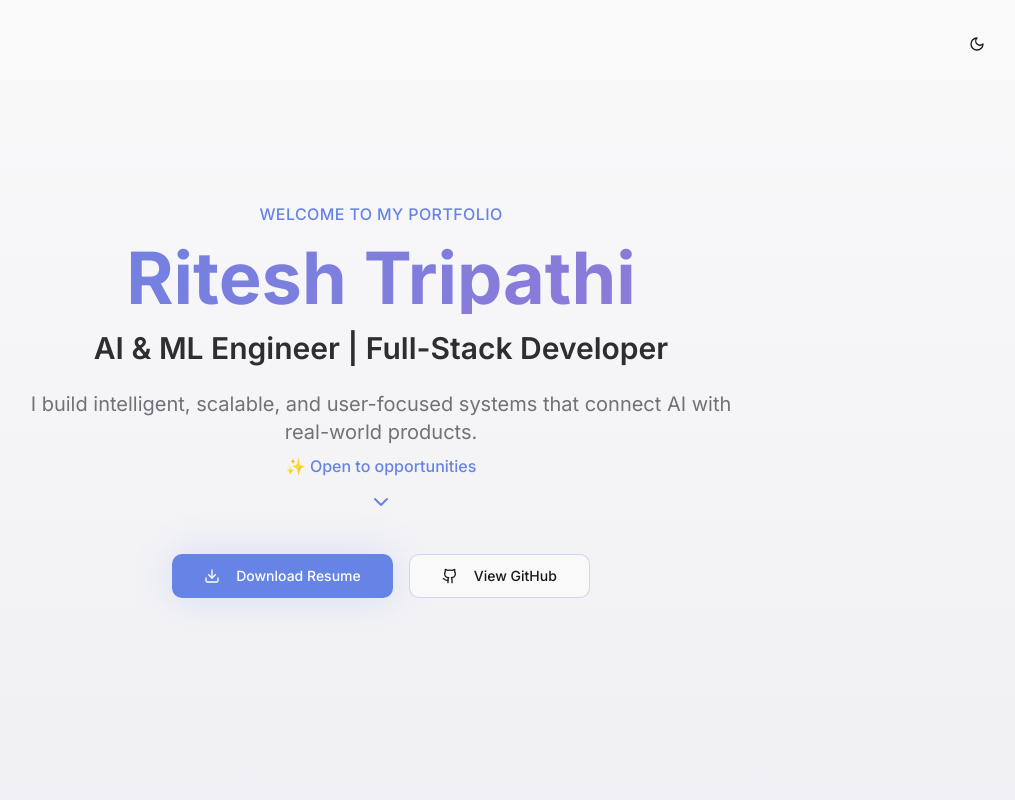
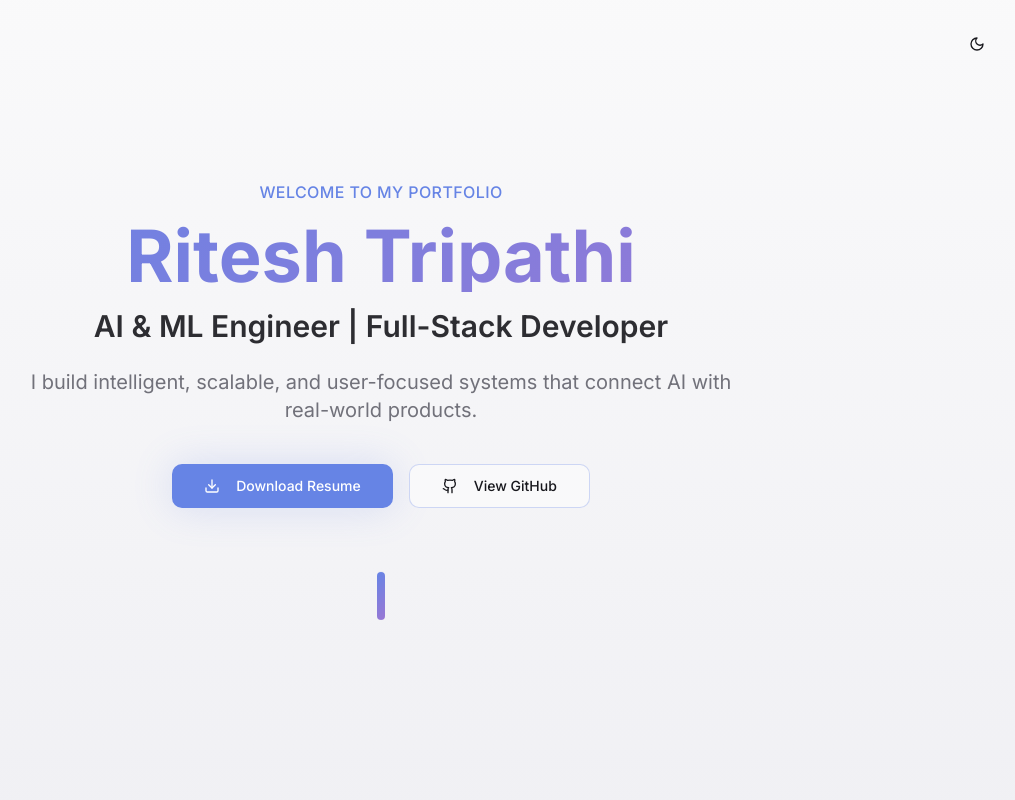
Before and after one commit to rite7sh/ritesh-ai-crafted-folio, a React (Vite) app: page / in a window 1280 px wide. Shown: the top 800 px of the page, without its empty margins (259-1274 px from the left). Built offline with nearby package versions, Linux system fonts and the light colour scheme; the HTML template or start-up script is replaced by a standard one.

Commit message:
Revert floating arrow change

```diff
--- a/src/components/Hero.tsx
+++ b/src/components/Hero.tsx
@@ -1,5 +1,5 @@
 import { Button } from "@/components/ui/button";
-import { Download, Github, ChevronDown } from "lucide-react";
+import { Download, Github } from "lucide-react";
 
 export const Hero = () => {
   return (
@@ -28,19 +28,9 @@ export const Hero = () => {
 
         {/* Tagline */}
         <div className="animate-fade-in-up" style={{ animationDelay: "0.3s" }}>
-          <p className="text-base sm:text-lg md:text-xl text-muted-foreground max-w-3xl mx-auto mb-2 leading-relaxed px-4">
+          <p className="text-base sm:text-lg md:text-xl text-muted-foreground max-w-3xl mx-auto mb-10 leading-relaxed px-4">
             I build intelligent, scalable, and user-focused systems that connect AI with real-world products.
           </p>
-        </div>
-
-        {/* Open to opportunities with floating arrow */}
-        <div className="animate-fade-in-up mb-10" style={{ animationDelay: "0.35s" }}>
-          <p className="text-sm sm:text-base text-primary font-medium mb-3">
-            ✨ Open to opportunities
-          </p>
-          <div className="flex justify-center">
-            <ChevronDown className="h-6 w-6 text-primary animate-float" />
-          </div>
         </div>
 
         {/* CTA Buttons */}
@@ -69,6 +59,10 @@ export const Hero = () => {
           </Button>
         </div>
 
+        {/* Floating decoration */}
+        <div className="mt-16 flex justify-center">
+          <div className="w-2 h-12 rounded-full bg-gradient-primary animate-float" />
+        </div>
       </div>
     </section>
   );
```
